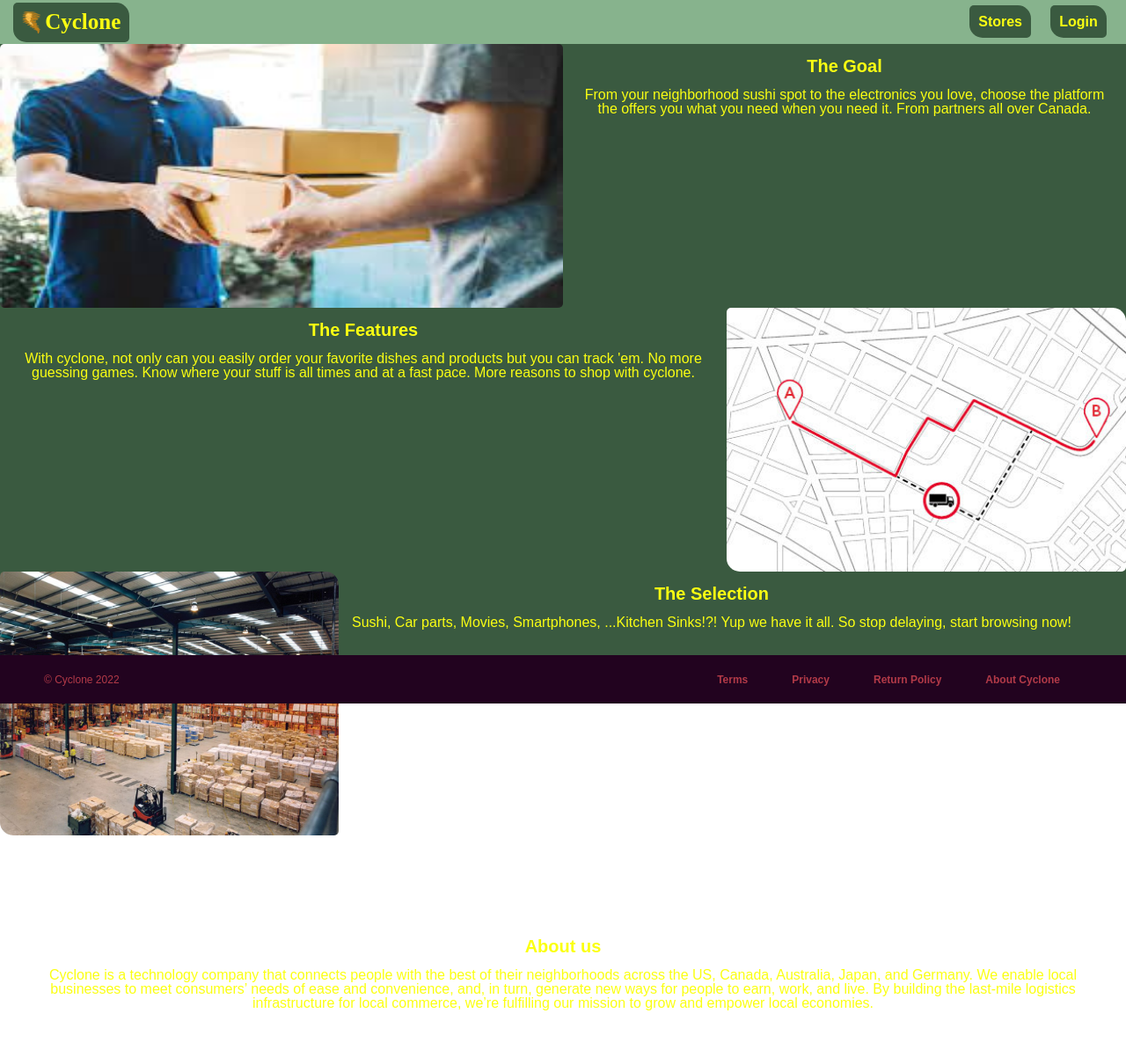
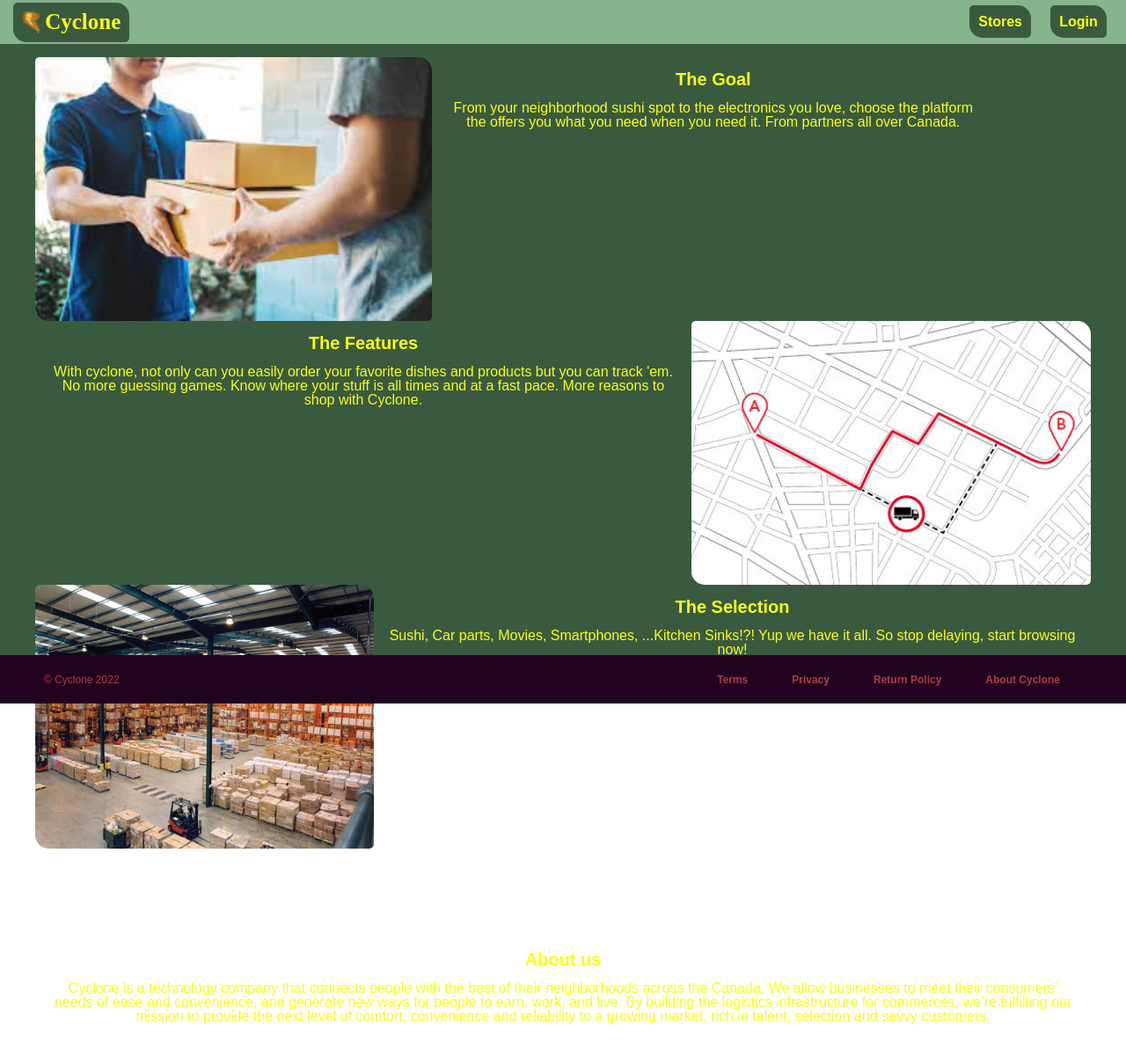
Before and after one commit to SelwynHP/project-cyclone, a React (Create React App) app in the folder client/: page / in a window 1280 px wide. Shown: the top 1202 px of the page at 88% size. Built offline with nearby package versions, Linux system fonts and the light colour scheme; no server answers.

Commit message:
Fix: typo in Homepage

```diff
--- a/client/src/components/Homepage.js
+++ b/client/src/components/Homepage.js
@@ -19,7 +19,7 @@ const Homepage = () => {
                     <h2>The Features</h2>
                     <p>With cyclone, not only can you easily order your favorite dishes and products but you can track
                         'em. No more guessing games. Know where your stuff is all times and at a fast pace. More reasons
-                        to shop with cyclone.</p>
+                        to shop with Cyclone.</p>
                 </div>
                 <img src={tracking} alt="delivery person"/>
             </Features>
@@ -34,17 +34,21 @@ const Homepage = () => {
             <AboutUs>
                 <h2>About us</h2>
                 <p>Cyclone is a technology company that connects people with the best of their neighborhoods across the
-                    US, Canada, Australia, Japan, and Germany. We enable local businesses to meet consumers’ needs of
-                    ease and convenience, and, in turn, generate new ways for people to earn, work, and live. By
-                    building the last-mile logistics infrastructure for local commerce, we’re fulfilling our mission to
-                    grow and empower local economies.</p>
+                    Canada. We allow businesses to meet their consumers’ needs of
+                    ease and convenience, and generate new ways for people to earn, work, and live. By
+                    building the logistics infrastructure for commerces, we’re fulfilling our mission to provide the
+                    next level of comfort, convenience and reliability to a growing market, rich in talent, selection
+                    and
+                    savvy customers.</p>
             </AboutUs>
         </Wrapper>
     )
 }
 
 const Wrapper = styled.div`
+  margin: 15px auto;
   text-align: center;
+  max-width: 1200px;
 
   & p {
     margin: 0 15px;
@@ -63,17 +67,12 @@ const Wrapper = styled.div`
   }
 
   img {
-
+    max-width: 50vw;
     border-radius: 5px 15px
   }
 `
 const Goal = styled.div`
   overflow: hidden;
-
-  img {
-    width: 50vw;
-    border-radius: 5px
-  }
 
   & div {
     text-align: center;
```
